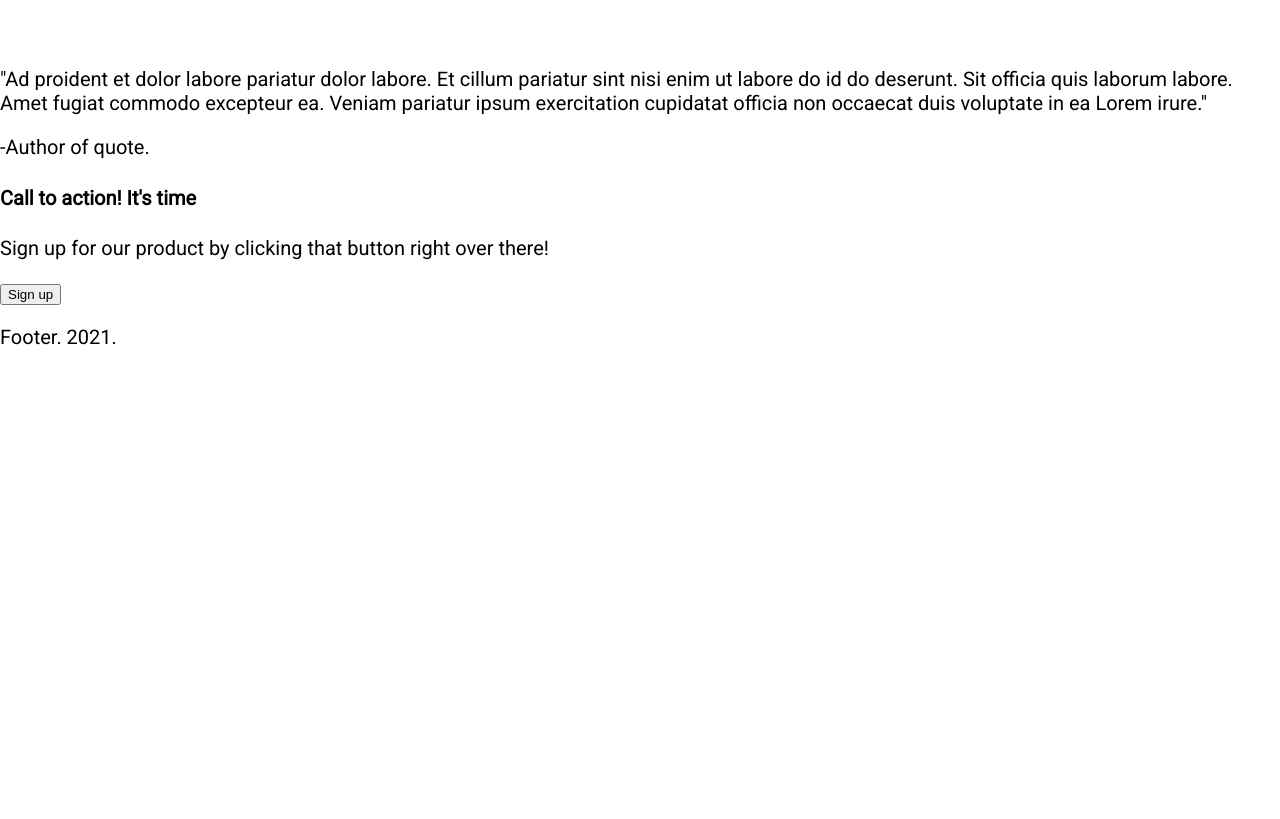
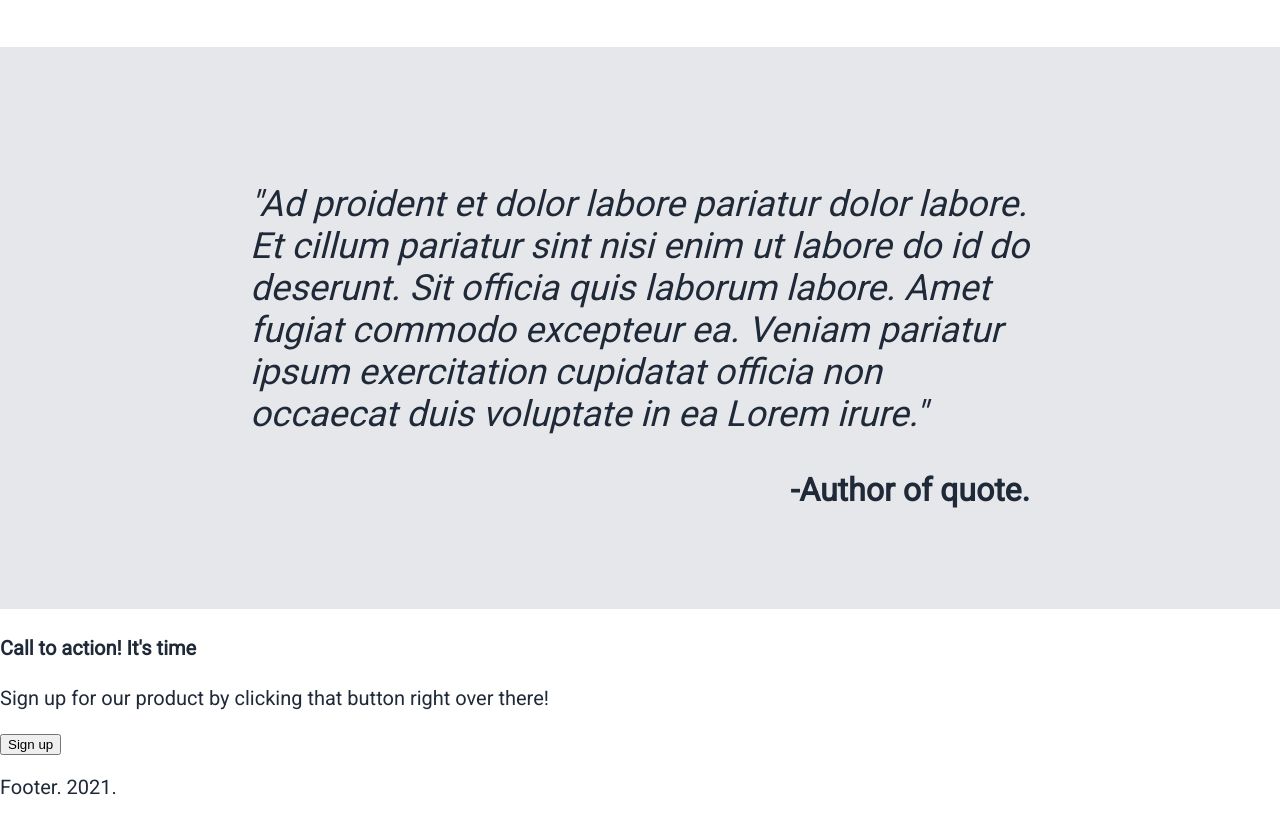
Before and after one commit to Sepulgarin/LANDING-PAGE, a plain HTML site: page index.html in a window 1280 px wide. Shown: the part 1254-2073 px from the top of the page. Before the commit the page ends 1623 px from the top, so only its background shows below. Drawn offline with Linux system fonts and the light colour scheme.

Commit message:
Stylize section3

```diff
--- a/index.html
+++ b/index.html
@@ -20,7 +20,7 @@
     </div>
     <div class="section1">
         <div id="container2">
-            <h1>This website is awesome</h1>
+            <h1 id="hero">This website is awesome</h1>
             <p>Cillum qui eiusmod magna dolor. Incididunt deserunt ipsum officia commodo esse exercitation. Culpa
                 excepteur
                 eu sint sint. Incididunt duis cupidatat elit duis irure minim Lorem duis culpa. Culpa adipisicing
@@ -61,10 +61,10 @@
         </div>
     </div>
     <div class="section3">
-        <p>"Ad proident et dolor labore pariatur dolor labore. Et cillum pariatur sint nisi enim ut labore do id do
+        <p id="quote">"Ad proident et dolor labore pariatur dolor labore. Et cillum pariatur sint nisi enim ut labore do id do
             deserunt. Sit officia quis laborum labore. Amet fugiat commodo excepteur ea. Veniam pariatur ipsum
             exercitation cupidatat officia non occaecat duis voluptate in ea Lorem irure."</p>
-        <p>-Author of quote.</p>
+        <p id="author-quote">-Author of quote.</p>
     </div>
     <div class="section4">
         <div class="container">
--- a/style.css
+++ b/style.css
@@ -4,6 +4,7 @@ body{
     margin: 0;
     font-family: "roboto", sans-serif ;
     font-size: 20px;
+    color: #1f2937;
 }
 
 .header{
@@ -43,6 +44,30 @@ h1{
     justify-content: flex-start;
     flex-direction: column;
     margin: 0;
+
+}
+
+.section3{
+    background-color: #E5E7EB;
+    padding: 100px 250px;
+    display: flex;
+    flex-direction: column;
+    align-items: center;
+}
+
+#author-quote{
+    align-self: flex-end;
+    font-weight: bold;
+    font-size: 32px;
+    margin: 0;
+    padding: 0;
+}
+
+#quote{
+    font-style: italic;
+    font-weight:light;
+    font-size: 36px;
+    color: #1f2937;
 }
 
 #container2
@@ -51,6 +76,12 @@ h1{
     flex-direction: column;
     justify-content: center;
     align-items: flex-start;
+}
+
+#hero{
+    font-size: 48px;
+    font-weight: extra-bold;
+    color: #f9faf8;
 }
 
 #img1{
@@ -80,7 +111,7 @@ h1{
     flex-direction: column;
 }
 
-.image{
+img{
     border-radius: 25px;
 }
 
```
